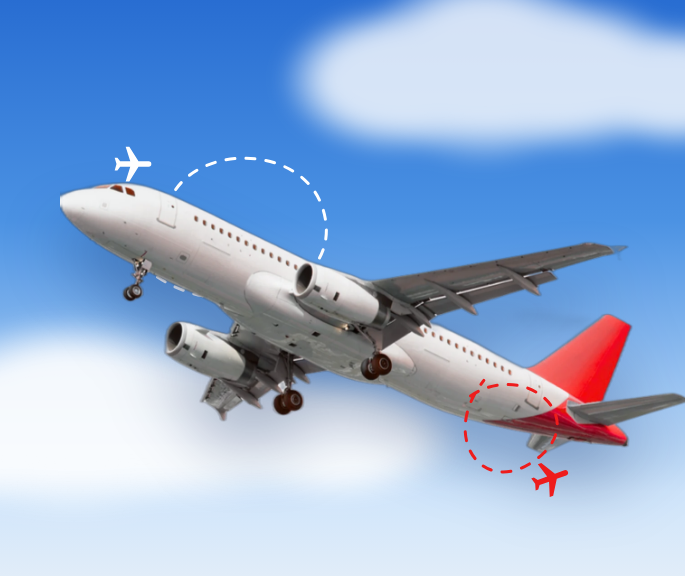
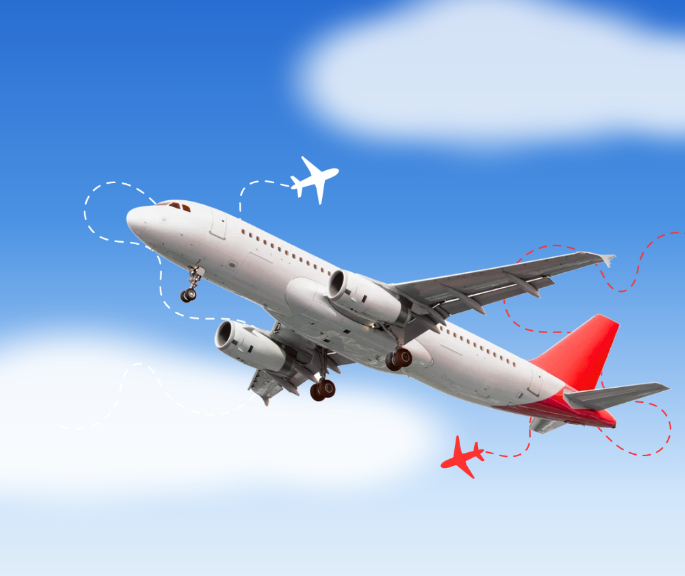
Before and after one commit to Noxctis/dayo-site, a website with bundled scripts: page index.html in a window 1280 px wide. Shown: the part 84-660 px from the top of the page, 595-1280 px from the left. Built offline with nearby package versions, Linux system fonts and the light colour scheme.

```diff
--- a/css/styles.css
+++ b/css/styles.css
@@ -238,16 +238,8 @@
     position: absolute; right: -1.5rem; top: 50%; width: 112%; max-width: none;
     translate: calc(var(--mx, 0) * -26px) calc(-50% + var(--my, 0) * -18px);
     rotate: calc(var(--mx, 0) * 2deg);
-    filter: drop-shadow(0 40px 30px rgb(0 30 90 / 0.3));
     animation: jet-in 1.4s cubic-bezier(0.2, 0.8, 0.2, 1) 0.15s both;
   }
-  .hero__route { position: absolute; inset: 0; width: 100%; height: 100%; overflow: visible; }
-  .hero__route path { fill: none; stroke-width: 3; stroke-linecap: round; stroke-dasharray: 9 11; }
-  .hero__route--white path { stroke: var(--white); }
-  .hero__route--red path { stroke: var(--red); }
-  .hero__mini { position: absolute; width: 2.75rem; height: 2.75rem; }
-  .hero__mini--white { left: 8%; top: 8%; color: var(--white); }
-  .hero__mini--red { right: 6%; bottom: 6%; color: var(--red); rotate: -20deg; }
 
   @keyframes logo-pop { from { transform: scale(0.6) rotate(-8deg); opacity: 0; } }
   @keyframes jet-in { from { opacity: 0; transform: translate(-120px, 40px) rotate(-4deg); } }
--- a/index.html
+++ b/index.html
@@ -89,11 +89,7 @@
         </div>
 
         <div class="hero__visual" aria-hidden="true">
-          <svg class="hero__route hero__route--white" viewBox="0 0 200 160" preserveAspectRatio="none"><path d="M40 60C20 15 85 5 95 38S55 85 28 60" vector-effect="non-scaling-stroke"/></svg>
-          <svg class="icon hero__mini hero__mini--white"><use href="img/sprite.svg#plane"/></svg>
-          <img class="hero__jet" src="img/plane-red.webp" alt="" width="1400" height="602" fetchpriority="high">
-          <svg class="hero__route hero__route--red" viewBox="0 0 200 160" preserveAspectRatio="none"><path d="M150 110c20-14 45 8 25 24s-37-8-20-30" vector-effect="non-scaling-stroke"/></svg>
-          <svg class="icon hero__mini hero__mini--red"><use href="img/sprite.svg#plane"/></svg>
+          <img class="hero__jet" src="img/hero-plane.webp" alt="" width="925" height="472" fetchpriority="high">
         </div>
       </div>
     </section>
```
Also changed, not shown: img/hero-plane.webp (added).
